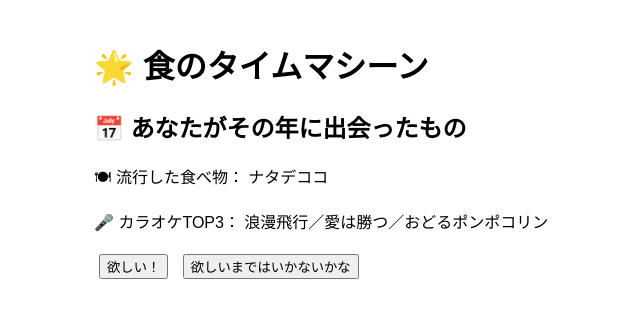
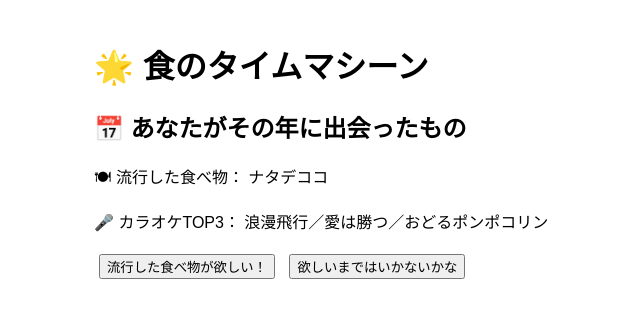
Before and after one commit to t27231115/gen_list_20250621, a plain HTML site: page index.html in a window 1280 px wide. Both pictures are taken after a click on the button "送信". Shown: the whole page, without its empty margins (246-886 px from the left). Drawn offline with Linux system fonts and the light colour scheme.

Commit message:
Update index.html

```diff
--- a/index.html
+++ b/index.html
@@ -42,7 +42,7 @@
     <h2>📅 あなたがその年に出会ったもの</h2>
     <p id="info"></p>
     <p id="karaoke"></p>
-    <button onclick="choose('yes')">欲しい！</button>
+    <button onclick="choose('yes')">流行した食べ物が欲しい！</button>
     <button onclick="choose('no')">欲しいまではいかないかな</button>
   </section>
 
```
